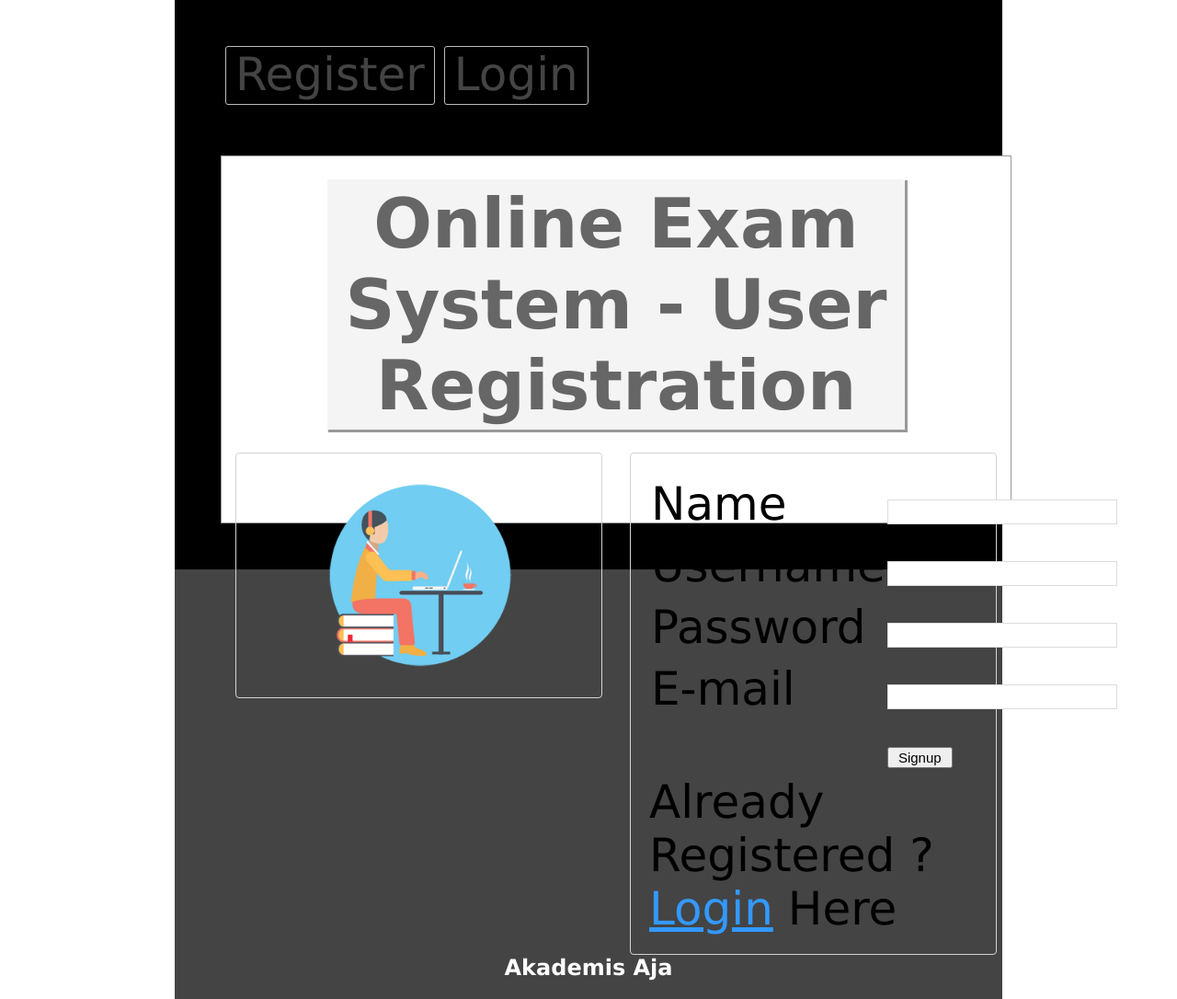
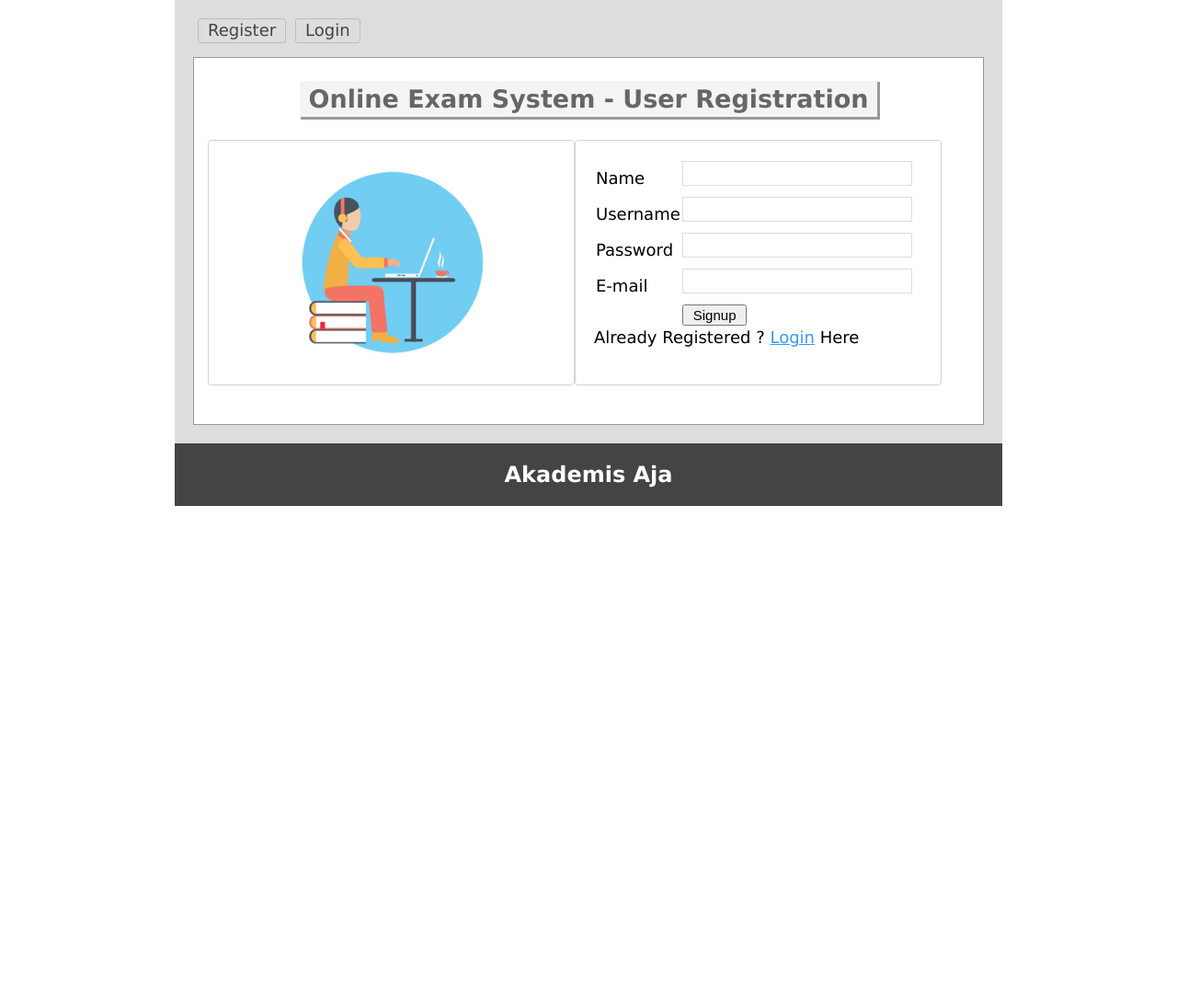
Before and after one commit to sonyfebrian/simple-exam, a PHP site: page /register.php in a window 1280 px wide. Shown: the whole page at 92% size. After the commit the page ends 800 px from the top, so only its background shows below. Run offline with PHP 8.4, Linux system fonts and the light colour scheme.

Commit message:
update banner

```diff
--- a/css/main.css
+++ b/css/main.css
@@ -1,21 +1,18 @@
 *{margin:0;padding:0;outline:none}
- body{font-family:verdana}.phpcoding{width:900px; margin: 0 auto;background:rgb(0, 0, 0)}
+body{font-family:verdana}.phpcoding{width:900px; margin: 0 auto;background:#ddd}
 .headeroption {
-  background: #444  no-repeat scroll 0 0;
+ background: #444 url("../img/banner.png") no-repeat scroll 0 0;
  border-bottom: 2px solid #444444;
  height: 100px;
 }
 .footeroption{background:#444;color:#fff;text-align:center;padding:20px;}
 .headeroption h2, .footeroption h2{margin:0;font-size:24px}
 .maincontent {
-  font-size: 50px;
+ font-size: 18px;
  min-height: 430px;
-  padding: 50px;
+ padding: 20px;
 }
 
-.header{
-  background-color: #444;
-}
 .success{
  color:green;}
 .error,.empty,.disable {
@@ -41,7 +38,7 @@ input[type="submit"] {
 .main {
  background: #fff none repeat scroll 0 0;
  border: 1px solid #999;
-  margin-top: 50px;
+ margin-top: 10px;
  min-height: 368px;
  padding: 15px;
  width: 828px;
@@ -95,7 +92,7 @@ input[type="submit"] {
  margin: 0 0 0 70px;
  padding: 0;
 }
-
+.segment ul  li{}
 .segment ul li a {
  border: 1px solid #3399ff;
  border-radius: 3px;
--- a/exam.php
+++ b/exam.php
@@ -4,7 +4,7 @@ Session::checkSession();
 ?>
 <div class="main">
 <h1>Welcome to Online Exam - Start Now</h1>
-	<div class="segment" style="margin-right:30px;">
+	<div class="segment" >
 		<img src="img/online_exam.png"/>
 	</div>
 	<div class="segment">
--- a/index.php
+++ b/index.php
@@ -4,7 +4,7 @@ Session::checkLogin();
 ?>
 <div class="main">
 <h1>Online Exam System - User Login</h1>
-	<div class="segment" >
+	<div class="segment" style="margin-right:30px;">
 		<img src="img/test.png"/>
 	</div>
 	<div class="segment">
--- a/register.php
+++ b/register.php
@@ -1,7 +1,7 @@
 <?php include 'inc/header.php'; ?>
 <div class="main">
 <h1>Online Exam System - User Registration</h1>
-	<div class="segment" style="margin-right:30px;">
+	<div class="segment">
 		<img src="img/regi.png"/>
 	</div>
 	<div class="segment">
```
Also changed, not shown: admin/img/loginbanner.png, admin/img/loginbanner__.png (added). Lines whose indentation alone changed are shown as unchanged.
